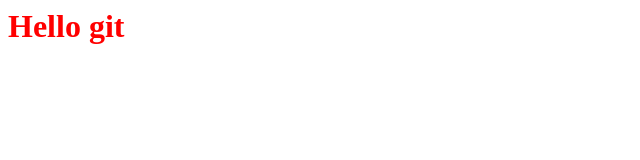
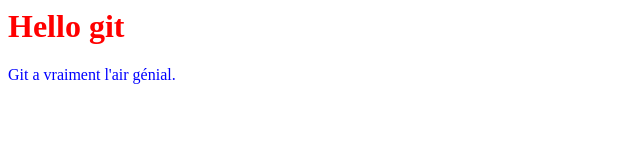
Before and after one commit to florianimb/dta-first-git, a plain HTML site: page index.html in a window 1280 px wide. Shown: the whole page, without its empty margins (0-640 px from the left). Drawn offline with Linux system fonts and the light colour scheme.

Commit message:
add main in index.html

```diff
--- a/index.html
+++ b/index.html
@@ -4,5 +4,8 @@
     </head>
     <body>
         <h1>Hello git</h1>
+        <main>
+            Git a vraiment l'air génial.
+        </main>
     </body>
 </html>
--- a/styles/styles.css
+++ b/styles/styles.css
@@ -1,3 +1,7 @@
 h1{
     color: red;
 }
+
+main{
+    color: blue;
+}
```
